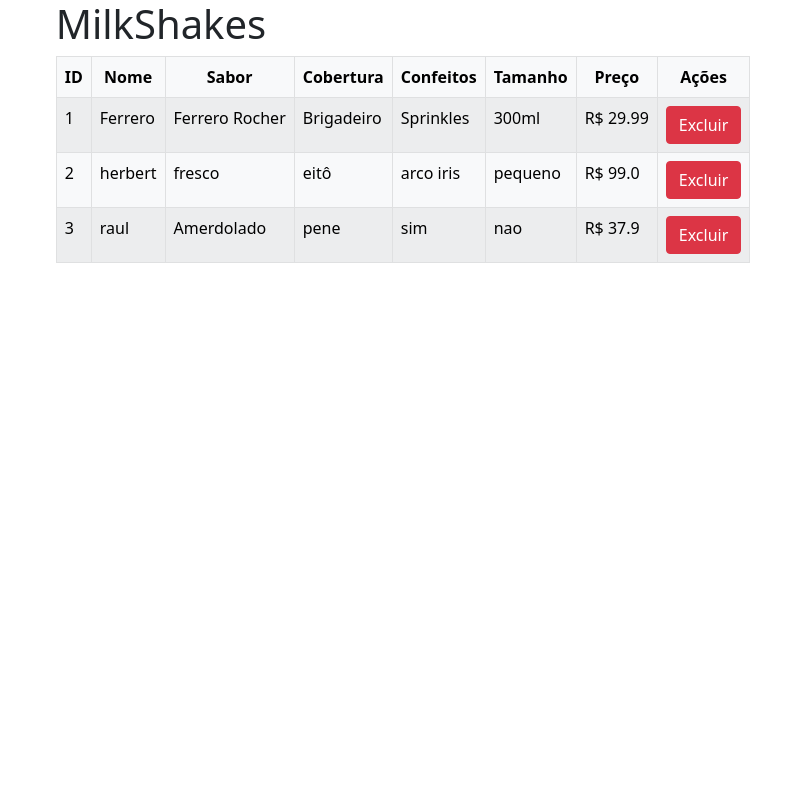
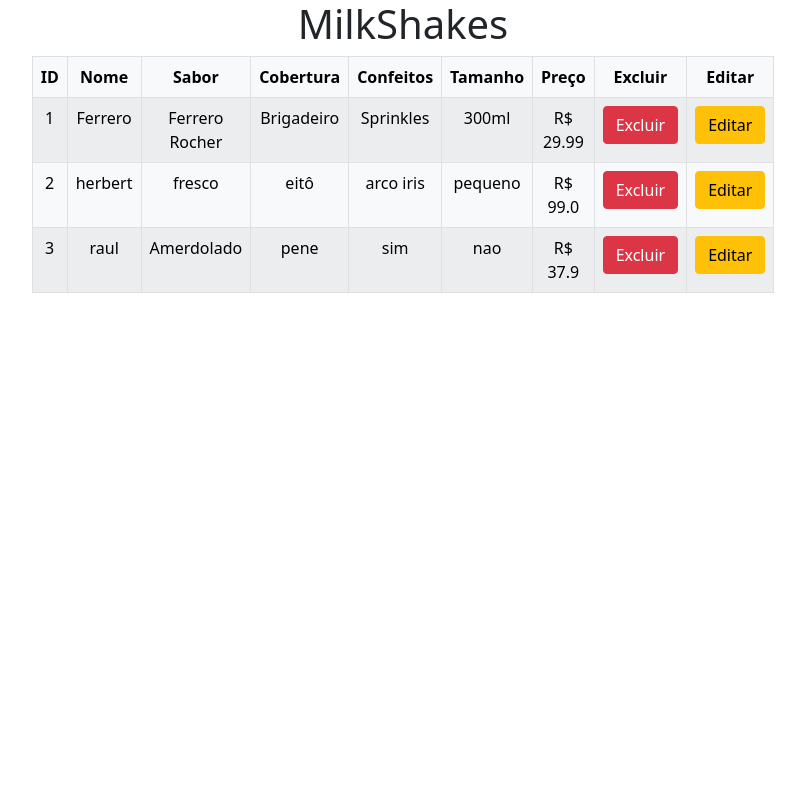
Before and after one commit to JoaoPedroA-DEV/Python, a Flask app: page / in a window 1280 px wide. Shown: the top 799 px of the page, without its empty margins (237-1042 px from the left). After the commit the page ends 293 px from the top, so only its background shows below. Run offline with Flask 3, Linux system fonts and the light colour scheme.

Commit message:
Add files via upload

```diff
--- a/atividade 29-07 flask/templates/index.html
+++ b/atividade 29-07 flask/templates/index.html
@@ -1,8 +1,9 @@
 {% extends 'base.html' %}
 {% block titulo %} <title>minha lista de milkshake</title> {% endblock %}
 {% block content %}
-<div>
-<body class="container-fluid vh-100 d-flex d-flex align-items-center d-flex flex-column bd-highlight mb-3">
+
+<body>
+    <div class="container-fluid w-50 d-flex d-flex align-items-center d-flex flex-column bd-highlight mb-3">
         <h1 class="display-6">MilkShakes</h1>
         <table class="table table-light table-hover table-striped table-bordered">
             <thead class="text-center">
@@ -17,20 +18,22 @@
                     <th>Confeitos</th>
                     <th>Tamanho</th>
                     <th>Preço</th>
-            <th>Ações</th>
+                    <th>Excluir</th>
+                    <th>Editar
+                    </th>
                 </tr>
             </thead>
             <tbody>
                 {% for shake in milkshakes %}
                 <tr>
-            <td>{{ shake.uid }}</td>
-            <td>{{ shake.nome }}</td>
-            <td>{{ shake.sabor }}</td>
-            <td>{{ shake.cobertura }}</td>
-            <td>{{ shake.confeitos }}</td>
-            <td>{{ shake.tamanho }}</td>
-            <td>R$ {{ shake.preco }}</td>
-            <td>
+                    <td class="text-center">{{ shake.uid }}</td>
+                    <td class="text-center">{{ shake.nome }}</td>
+                    <td class="text-center">{{ shake.sabor }}</td>
+                    <td class="text-center">{{ shake.cobertura }}</td>
+                    <td class="text-center">{{ shake.confeitos }}</td>
+                    <td class="text-center">{{ shake.tamanho }}</td>
+                    <td class="text-center">R$ {{ shake.preco }}</td>
+                    <td class="text-center">
                         <!-- O method="POST" agora bate perfeitamente com a rota Flask -->
                         <form action="{{ url_for('delete_leite', uid=shake.uid) }}" method="POST"
                             style="display:inline;"
@@ -38,9 +41,14 @@
                             <button type="submit" class="btn btn-danger">Excluir</button>
                         </form>
                     </td>
+                    <td class="text-center">
+                        <a href="{{ url_for('edit_milk', uid=shake.uid) }}" class="btn btn-warning">Editar</a>
+                    </td>
                 </tr>
                 {% endfor %} <!-- O fim do loop deve ficar DEPOIS da linha <tr> -->
             </tbody>
         </table>
     </div>
+
+</body>
 {% endblock %}
```
Also changed, not shown: atividade 29-07 flask/instance/milkshake.db. Lines whose indentation alone changed are shown as unchanged.
